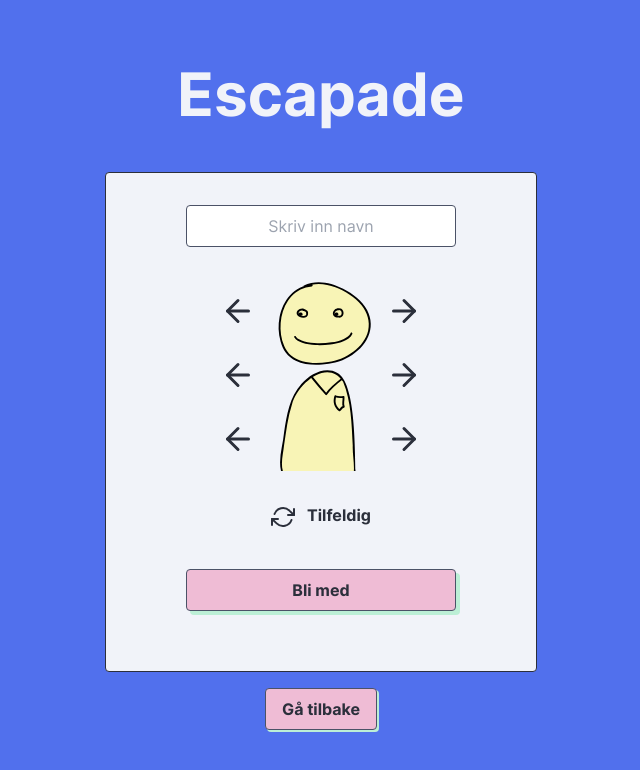
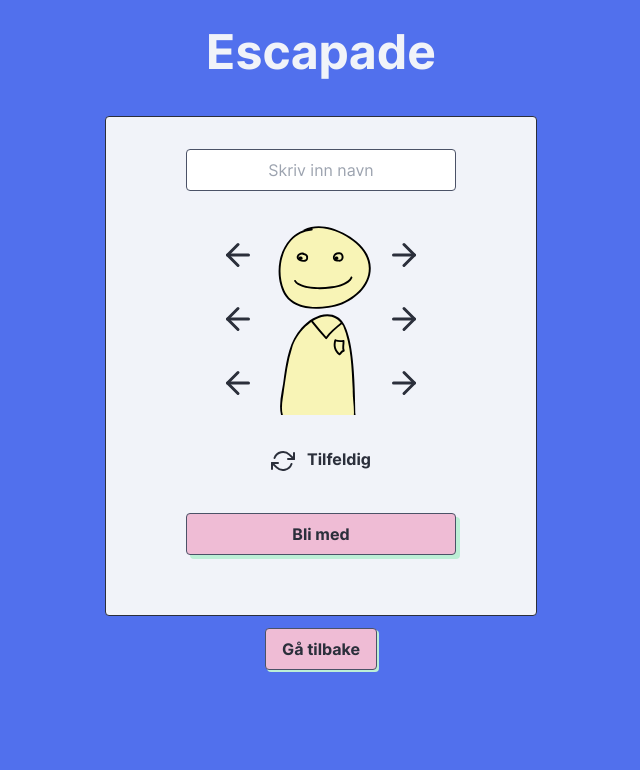
Before and after one commit to rotciw/escapade, a React (Vite) app: page /customize in a window 1280 px wide. Shown: the top 770 px of the page, without its empty margins (319-959 px from the left). Built offline with nearby package versions, Linux system fonts and the light colour scheme.

Commit message:
Add on leave function

```diff
--- a/package.json
+++ b/package.json
@@ -17,7 +17,7 @@
     "react": "^17.0.2",
     "react-dom": "^17.0.2",
     "react-feather": "^2.0.9",
-    "react-router-dom": "^6.2.1",
+    "react-router-dom": "^6.2.2",
     "typescript": "^4.2.3"
   },
   "scripts": {
--- a/src/components/header.tsx
+++ b/src/components/header.tsx
@@ -8,7 +8,9 @@ const Header: React.FC = () => {
       <header className='top-0 flex justify-center '>
         <h1
           className='py-2 mt-5 text-5xl font-bold text-alice-blue hover:cursor-pointer w-fit'
-          onClick={() => navigate('/')}
+          onClick={() => {
+            // navigate('/');
+          }}
         >
           Escapade
         </h1>
--- a/src/views/player/userCreationView.tsx
+++ b/src/views/player/userCreationView.tsx
@@ -1,10 +1,11 @@
 import React, { useState } from 'react';
 import { useNavigate } from 'react-router-dom';
-import { arrayRemove, doc, updateDoc } from 'firebase/firestore';
+import { doc, updateDoc } from 'firebase/firestore';
 import { db } from '../../helpers/firebase';
 import { generatePlayerId } from '../../helpers/lobbyHelpers';
 import { useLocalStorage } from '../../hooks/useLocalStorage';
 import CharacterCreation from '../../components/characterCreation';
+import Header from '~/components/header';
 
 const UserCreationView: React.FC = () => {
   const navigate = useNavigate();
@@ -38,17 +39,10 @@ const UserCreationView: React.FC = () => {
     }
   };
 
-  const leaveGame = async () => {
-    await updateDoc(doc(db, 'games', value), {
-      participants: arrayRemove({ id: playerId, teamId: 0 }),
-    });
-  };
-
   return (
     <>
-      <div className='flex flex-col items-center justify-evenly'>
-        <div className='my-4 text-center'>
-          <h1 className='my-12 text-6xl font-bold text-center text-alice-blue'>Escapade</h1>
+      <Header />
+      <div className='flex flex-col items-center mt-8 justify-evenly'>
         <CharacterCreation
           joinFunction={joinGame}
           nameSetter={setPlayerName}
@@ -57,11 +51,9 @@ const UserCreationView: React.FC = () => {
           colorSetter={setPlayerColor}
           errorMsg={errorMsg}
         />
-        </div>
         <button
-          className='btn-sm'
+          className='mt-3 btn-sm'
           onClick={() => {
-            leaveGame();
             navigate('/');
           }}
         >
--- a/src/views/shared/lobbyView.tsx
+++ b/src/views/shared/lobbyView.tsx
@@ -1,6 +1,6 @@
 import React, { useEffect, useState } from 'react';
 
-import { doc, onSnapshot, updateDoc } from 'firebase/firestore';
+import { deleteField, doc, onSnapshot, updateDoc } from 'firebase/firestore';
 import { db } from '../../helpers/firebase';
 import { useLocalStorage } from '../../hooks/useLocalStorage';
 import { ICurrentGamePlayer, IGame } from '../../types';
@@ -15,8 +15,10 @@ const LobbyView: React.FC = () => {
   const [value, setValue] = useLocalStorage('gameCode', '');
   const [gameHostId, setGameHostId] = useLocalStorage('hostId', '');
   const [participants, setParticipants] = useState<ICurrentGamePlayer[]>([]);
+  const [playerId, setPlayerId] = useLocalStorage('playerId', '');
   const [step, setStep] = useState(0);
   const [isHost, setIsHost] = useState(false);
+  const [leaving, setIsLeaving] = useState(false);
   let listener: () => void;
 
   const subscribeToListener = () => {
@@ -47,6 +49,13 @@ const LobbyView: React.FC = () => {
 
   useEffect(() => {
     subscribeToListener();
+    return function onLeave() {
+      if (step <= 3) {
+        updateDoc(doc(db, 'games', value), {
+          [`participants.${playerId}`]: deleteField(),
+        });
+      }
+    };
     // eslint-disable-next-line react-hooks/exhaustive-deps
   }, []);
 
```
Also changed, not shown: 1 other file (tests, documents, lock files or other folders). Lines whose indentation alone changed are shown as unchanged.
